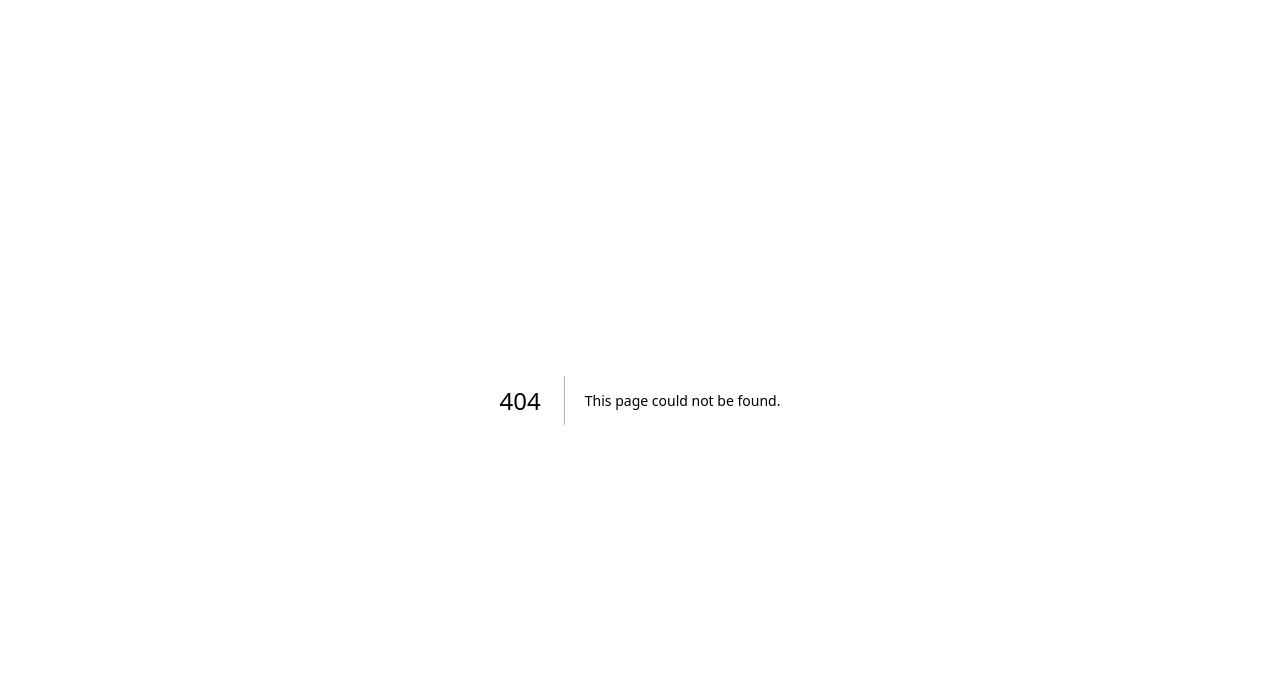
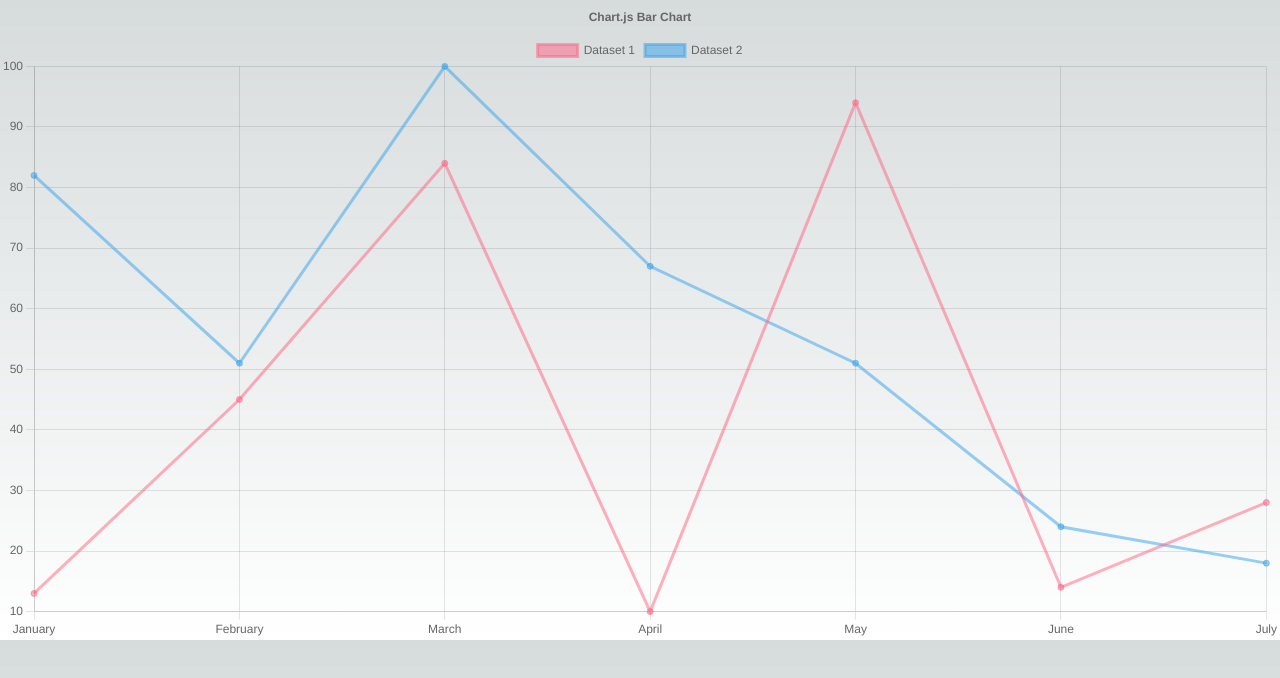
Before and after one commit to yashiro-ryo/cal-weight-chart, a Next.js app: page /line in a window 1280 px wide. Before the commit this address had no page. Shown: the top 678 px of the page. Built offline with nearby package versions, Linux system fonts and the light colour scheme.

Commit message:
折れ線グラフの追加

```diff
--- a/package.json
+++ b/package.json
@@ -13,10 +13,12 @@
     "@types/node": "18.11.18",
     "@types/react": "18.0.26",
     "@types/react-dom": "18.0.10",
+    "chart.js": "^4.1.1",
     "eslint": "8.31.0",
     "eslint-config-next": "13.1.1",
     "next": "13.1.1",
     "react": "18.2.0",
+    "react-chartjs-2": "^5.1.0",
     "react-dom": "18.2.0",
     "typescript": "4.9.4"
   }
--- /dev/null
+++ b/pages/line.tsx
@@ -0,0 +1,59 @@
+import React from "react";
+import {
+  Chart as ChartJS,
+  CategoryScale,
+  LinearScale,
+  PointElement,
+  LineElement,
+  Title,
+  Tooltip,
+  Legend,
+} from "chart.js";
+import { Line } from "react-chartjs-2";
+
+ChartJS.register(
+  CategoryScale,
+  LinearScale,
+  PointElement,
+  LineElement,
+  Title,
+  Tooltip,
+  Legend
+);
+
+export const options = {
+  responsive: true,
+  plugins: {
+    legend: {
+      position: "top" as const,
+    },
+    title: {
+      display: true,
+      text: "Chart.js Bar Chart",
+    },
+  },
+};
+
+const labels = ["January", "February", "March", "April", "May", "June", "July"];
+
+export const data = {
+  labels,
+  datasets: [
+    {
+      label: "Dataset 1",
+      data: labels.map(() => Math.floor(Math.random() * 101)),
+      borderColor: "rgba(255, 99, 132, 0.5)",
+      backgroundColor: "rgba(255, 99, 132, 0.5)",
+    },
+    {
+      label: "Dataset 2",
+      data: labels.map(() => Math.floor(Math.random() * 101)),
+      borderColor: "rgba(53, 162, 235, 0.5)",
+      backgroundColor: "rgba(53, 162, 235, 0.5)",
+    },
+  ],
+};
+
+export default function LineChart() {
+  return <Line options={options} data={data} />;
+}
```
Also changed, not shown: 1 other file (tests, documents, lock files or other folders).
